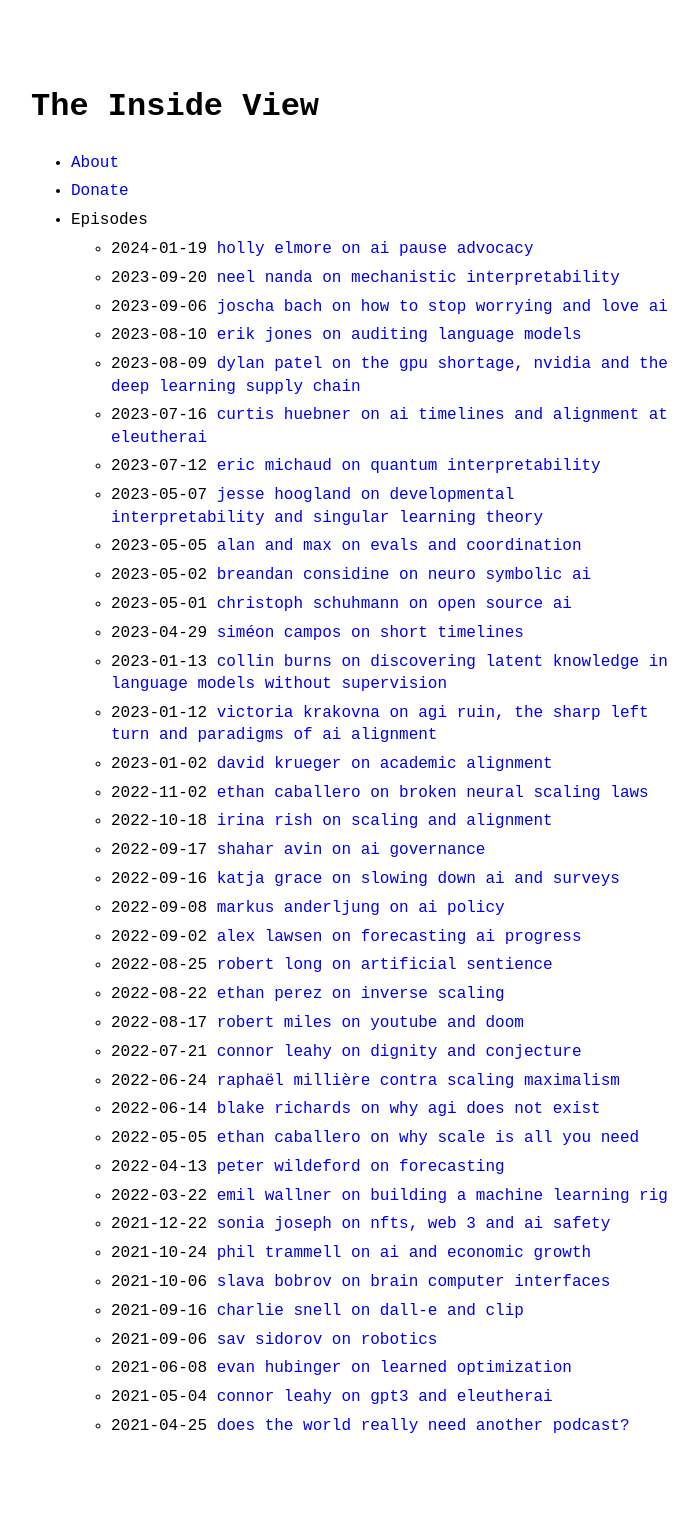
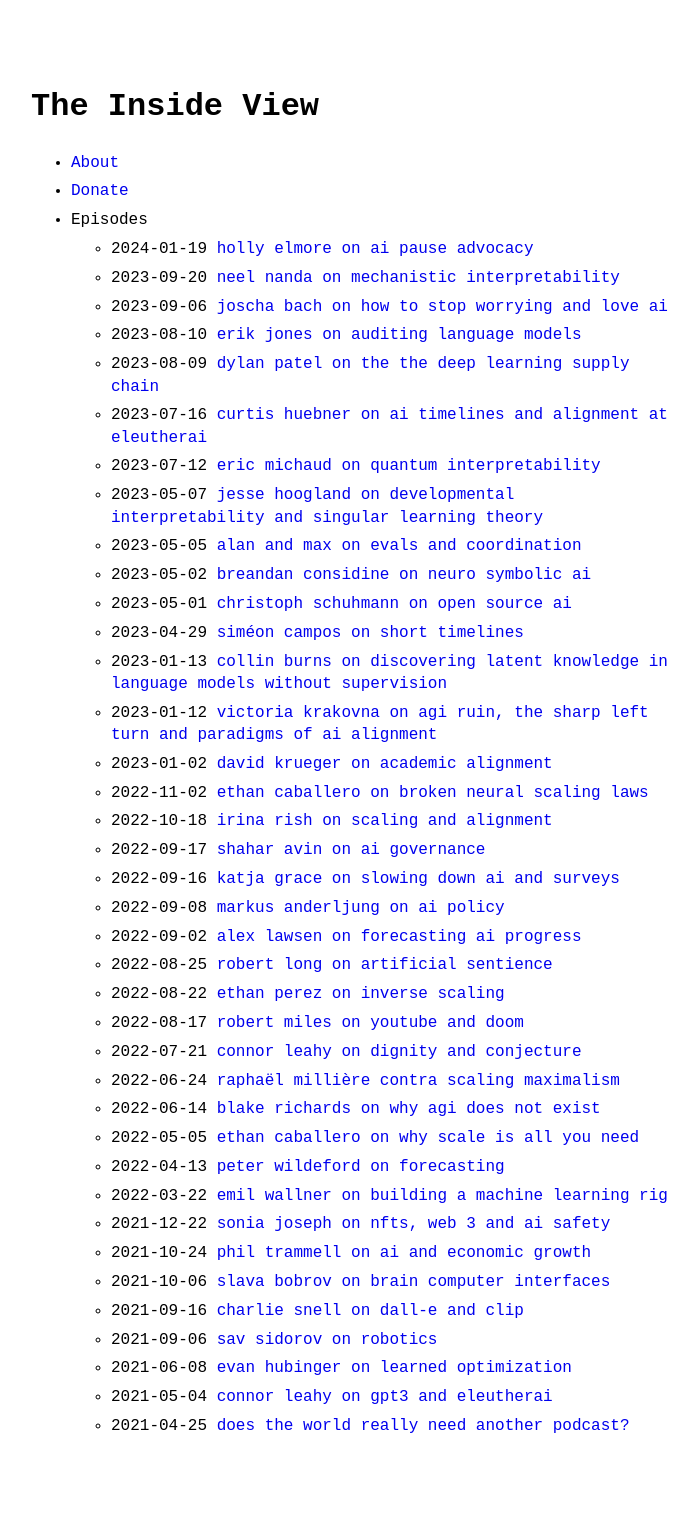
Before and after one commit to theinsideview/theinsideview.github.io, a Jekyll site: the page built from index.md, in a window 1280 px wide. Shown: the whole page, without its empty margins (289-987 px from the left). Built offline with Jekyll 4.4.1, drawn with Linux system fonts in a browser that asks for light colours.

Commit message:
Update 2023-08-09-dylan.md

```diff
--- a/_posts/2023-08-09-dylan.md
+++ b/_posts/2023-08-09-dylan.md
@@ -1,6 +1,6 @@
 ---
 layout: post
-title: "Dylan Patel on the GPU Shortage, Nvidia and the Deep Learning Supply Chain"
+title: "Dylan Patel on the the Deep Learning Supply Chain"
 category: podcast
 permalink: dylan
 youtubeId: VItz2oEq5pA
```
